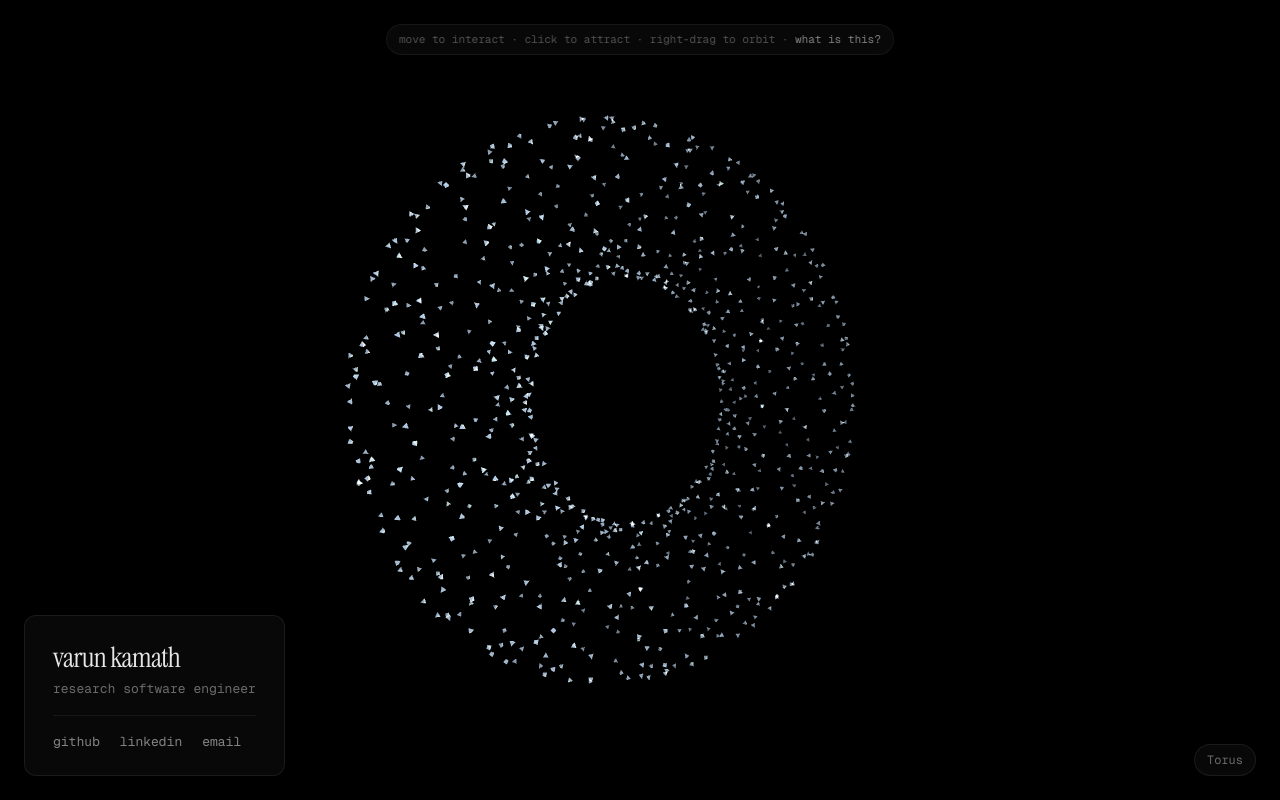
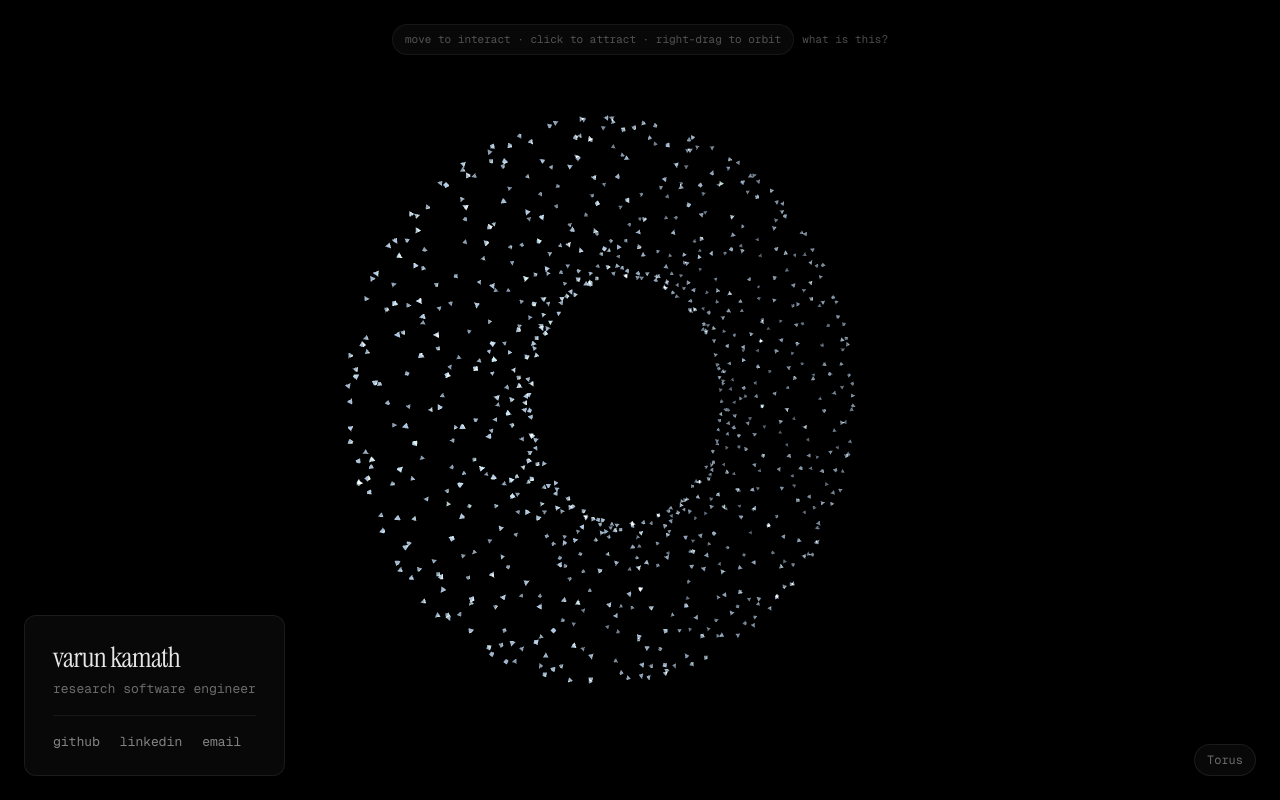
Before and after one commit to varunkamath/varunkamathdev, a Next.js app: page / in a window 1280 px wide. Built offline with nearby package versions, Linux system fonts and the light colour scheme.

Commit message:
fix: Resolve nested button hydration error and replace deprecated THREE.Clock

```diff
--- a/app/components/ControlsHint.tsx
+++ b/app/components/ControlsHint.tsx
@@ -91,12 +91,13 @@ export default function ControlsHint() {
   }
 
   return (
+    <div
+      className="fixed z-10 top-4 md:top-6 left-1/2 -translate-x-1/2 flex items-center gap-2 animate-panel-in"
+      style={{ fontFamily: 'var(--font-mono)', animationDelay: '1.5s' }}
+    >
       <button
         onClick={() => setView(view === 'collapsed' ? 'controls' : 'collapsed')}
         className="
-        fixed z-10
-        top-4 left-1/2 -translate-x-1/2
-        md:top-6
           px-3 py-1.5
           rounded-full
           border border-white/[0.06]
@@ -106,27 +107,24 @@ export default function ControlsHint() {
           hover:text-white/50 hover:border-white/[0.12]
           transition-all duration-500
           cursor-pointer
-        animate-panel-in
         "
-      style={{ fontFamily: 'var(--font-mono)', animationDelay: '1.5s' }}
       >
-      {view === 'controls' ? (
-        <span>
-          {controls}
-          {' \u00b7 '}
+        {view === 'controls' ? controls : '?'}
+      </button>
+      {view === 'controls' && (
         <button
-            className="text-white/50 hover:text-[#c0d8f0] transition-colors duration-300 cursor-pointer"
-            onClick={(e) => {
-              e.stopPropagation();
-              setView('about');
-            }}
+          onClick={() => setView('about')}
+          className="
+            text-white/30 text-[11px]
+            hover:text-[#c0d8f0]
+            transition-colors duration-300
+            cursor-pointer
+            whitespace-nowrap
+          "
         >
           what is this?
         </button>
-        </span>
-      ) : (
-        '?'
       )}
-    </button>
+    </div>
   );
 }
--- a/app/components/SwarmScene.tsx
+++ b/app/components/SwarmScene.tsx
@@ -290,17 +290,18 @@ const SwarmScene = forwardRef<SwarmSceneHandle, SwarmSceneProps>(function SwarmS
     };
     scheduleAutoMorph();
 
-    const clock = new THREE.Clock();
+    const timer = new THREE.Timer();
 
     const animate = () => {
       const animId = requestAnimationFrame(animate);
       animationId = animId;
 
-      let dt = clock.getDelta();
+      timer.update();
+      let dt = timer.getDelta();
       dt = Math.max(0.001, Math.min(dt, 0.05));
       const now = Date.now();
 
-      material.uniforms.uTime.value = clock.getElapsedTime();
+      material.uniforms.uTime.value = timer.getElapsed();
 
       if (!isMobile && mouseNdc.x < 2) {
         mouseRaycaster.setFromCamera(mouseNdc, camera);
```
Lines whose indentation alone changed are shown as unchanged.
